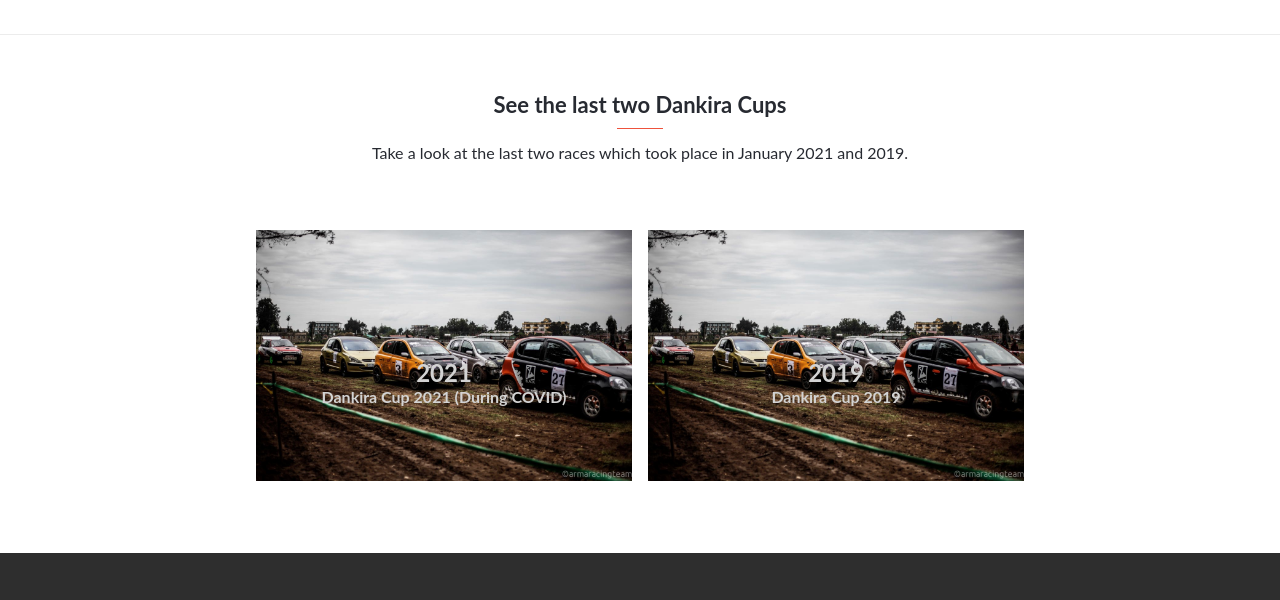
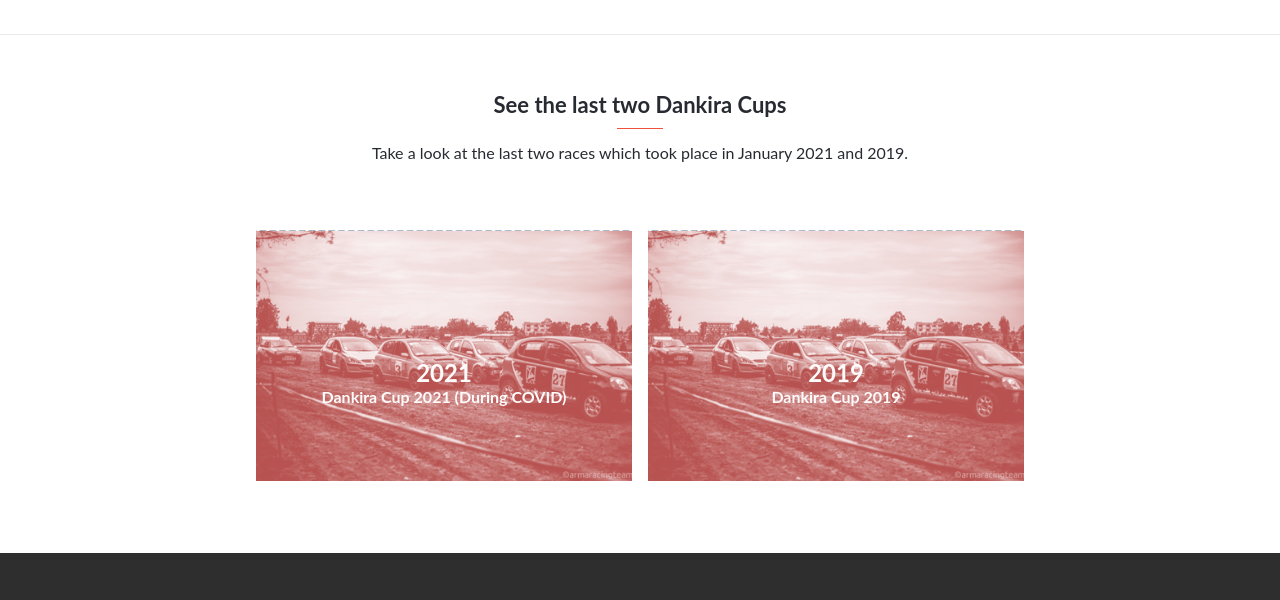
Before and after one commit to bruk19/Capstone-project, a website: page about.html in a window 1280 px wide. Shown: the part 1136-1736 px from the top of the page. Drawn offline with nearby package versions, Linux system fonts and the light colour scheme; a web font is replaced by a local one.

Commit message:
add modified README.md

```diff
--- a/about.html
+++ b/about.html
@@ -72,12 +72,12 @@
     <p class="lato">Take a look at the last two races which took place in January 2021 and 2019.</p>
     <div class="past-events">
       <figure>
-        <img src="./media/race1.jpg" alt="Dankira 2021">
+        <img src="./media/race11.PNG" alt="Dankira 2021">
         <figcaption class="lato"><span class="caption">2021</span> <br>Dankira Cup 2021 (During COVID)
         </figcaption>
       </figure>
       <figure>
-        <img src="./media/race1.jpg" alt="Dankira 2019">
+        <img src="./media/race11.PNG" alt="Dankira 2019">
         <figcaption class="lato"><span class="caption">2019</span> <br>Dankira Cup 2019</figcaption>
       </figure>
     </div>
--- a/style.css
+++ b/style.css
@@ -367,7 +367,7 @@ div.past-events figure > figcaption {
   left: 0;
   right: 0;
   text-align: center;
-  color: #d3d3d3;
+  color: #fffbfb;
   font-weight: 700;
 }
 
```
Also changed, not shown: README.md, media/race11.PNG (added).
